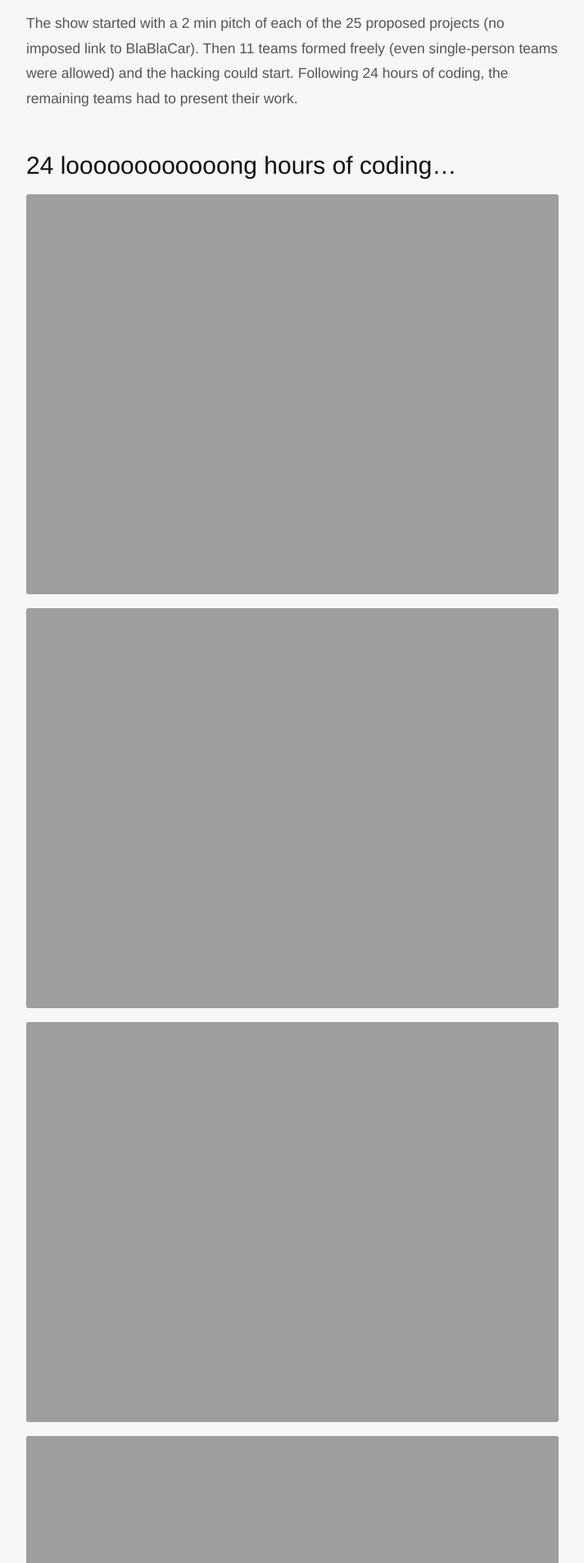
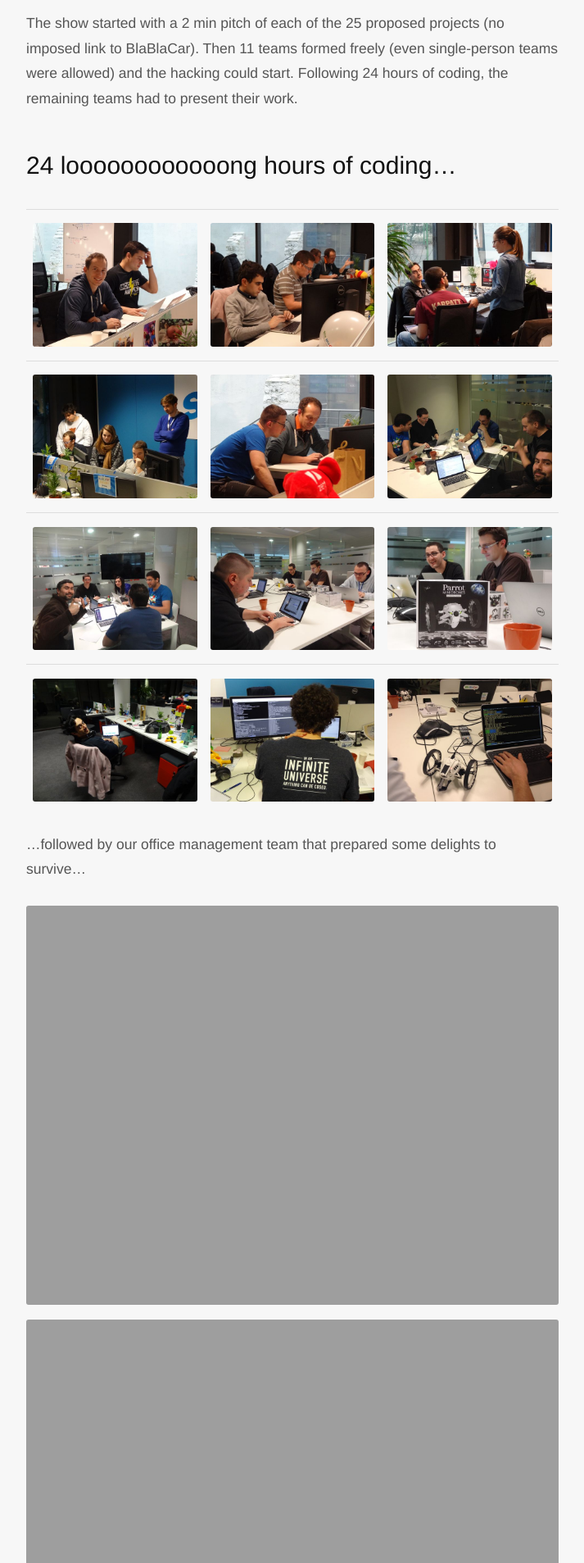
Before and after one commit to blablacar/blablatech, a Jekyll site: the page built from _posts/2015-02-16-coding-night-in-blablacar.md, in a window 1280 px wide. Shown: the part 2134-4041 px from the top of the page at 82% size, without its empty margins (283-996 px from the left). Built offline with Jekyll 4.4.1, drawn with Linux system fonts in a browser that asks for light colours; nearby versions of some CDN libraries; Markdown is read by kramdown in place of the engine named in the settings.

Commit message:
make images prettier on first coding night article

```diff
--- a/_posts/2015-02-16-coding-night-in-blablacar.md
+++ b/_posts/2015-02-16-coding-night-in-blablacar.md
@@ -33,21 +33,30 @@ Following 24 hours of coding, the remaining teams had to present their work.
 
 ## 24 loooooooooooong hours of coding...
 
-![](/images/2015-02-16_coding-night-in-blablacar/DSC04944.JPG =600x)
-![](/images/2015-02-16_coding-night-in-blablacar/DSC04945.JPG =600x)
-![](/images/2015-02-16_coding-night-in-blablacar/DSC04955.JPG =600x)
-![](/images/2015-02-16_coding-night-in-blablacar/DSC04987.JPG =600x)
-![](/images/2015-02-16_coding-night-in-blablacar/DSC04946.JPG =600x)
-![](/images/2015-02-16_coding-night-in-blablacar/DSC04947.JPG =600x)
-![](/images/2015-02-16_coding-night-in-blablacar/DSC04948.JPG =600x)
-![](/images/2015-02-16_coding-night-in-blablacar/DSC04950.JPG =600x)
-![](/images/2015-02-16_coding-night-in-blablacar/DSC04951.JPG =600x)
-![](/images/2015-02-16_coding-night-in-blablacar/DSC04966.JPG =600x)
-![](/images/2015-02-16_coding-night-in-blablacar/DSC04974.JPG =600x)
-![](/images/2015-02-16_coding-night-in-blablacar/DSC04980.JPG =600x)
-![](/images/2015-02-16_coding-night-in-blablacar/IMG_0239.JPG =600x)
-![](/images/2015-02-16_coding-night-in-blablacar/IMG_0241.JPG =600x)
-
+<div class="table-responsive">
+  <table class="table">
+    <tr>
+        <td><img src="../../images/2015-02-16_coding-night-in-blablacar/DSC04944.JPG" alt="24h coding night" /></td>
+        <td><img src="../../images/2015-02-16_coding-night-in-blablacar/DSC04945.JPG" alt="24h coding night" /></td>
+        <td><img src="../../images/2015-02-16_coding-night-in-blablacar/DSC04955.JPG" alt="24h coding night" /></td>
+    </tr>
+    <tr>
+        <td><img src="../../images/2015-02-16_coding-night-in-blablacar/DSC04987.JPG" alt="24h coding night" /></td>
+        <td><img src="../../images/2015-02-16_coding-night-in-blablacar/DSC04946.JPG" alt="24h coding night" /></td>
+        <td><img src="../../images/2015-02-16_coding-night-in-blablacar/IMG_0241.JPG" alt="24h coding night" /></td>
+    </tr>
+    <tr>
+        <td><img src="../../images/2015-02-16_coding-night-in-blablacar/DSC04948.JPG" alt="24h coding night" /></td>
+        <td><img src="../../images/2015-02-16_coding-night-in-blablacar/DSC04950.JPG" alt="24h coding night" /></td>
+        <td><img src="../../images/2015-02-16_coding-night-in-blablacar/DSC04951.JPG" alt="24h coding night" /></td>
+    </tr>
+    <tr>
+        <td><img src="../../images/2015-02-16_coding-night-in-blablacar/DSC04966.JPG" alt="24h coding night" /></td>
+        <td><img src="../../images/2015-02-16_coding-night-in-blablacar/DSC04974.JPG" alt="24h coding night" /></td>
+        <td><img src="../../images/2015-02-16_coding-night-in-blablacar/IMG_0239.JPG" alt="24h coding night" /></td>
+    </tr>
+  </table>
+</div>
 
 ...followed by our office management team that prepared some delights to survive...
 
@@ -58,10 +67,17 @@ Following 24 hours of coding, the remaining teams had to present their work.
 
 Staying up all night long is a challenge by itself:
 
-![](/images/2015-02-16_coding-night-in-blablacar/DSC04986.JPG =600x)
-![](/images/2015-02-16_coding-night-in-blablacar/DSC04992.JPG =600x)
+<div class="table-responsive">
+  <table class="table">
+    <tr>
+        <td><img src="../../images/2015-02-16_coding-night-in-blablacar/DSC04986.JPG" alt="24h coding night" /></td>
+        <td><img src="../../images/2015-02-16_coding-night-in-blablacar/DSC04992.JPG" alt="24h coding night" /></td>
+        <td><img src="../../images/2015-02-16_coding-night-in-blablacar/falling-asleep-on-a-chair.jpg" alt="24h coding night" /></td>
+    </tr>
+  </table>
+</div>
+
 ![](/images/2015-02-16_coding-night-in-blablacar/DSC04994.JPG =600x)
-![](/images/2015-02-16_coding-night-in-blablacar/falling-asleep-on-a-chair.jpg =600x)
 
 After effort comes comfort! The breakfast was the perfect moment to have a break, to exchange on the different projects' progress and to recharge the batteries.
 
```
Also changed, not shown: _posts/2015-09-25-think-it-brew-it-drink-it.md (+1 -1 lines).
